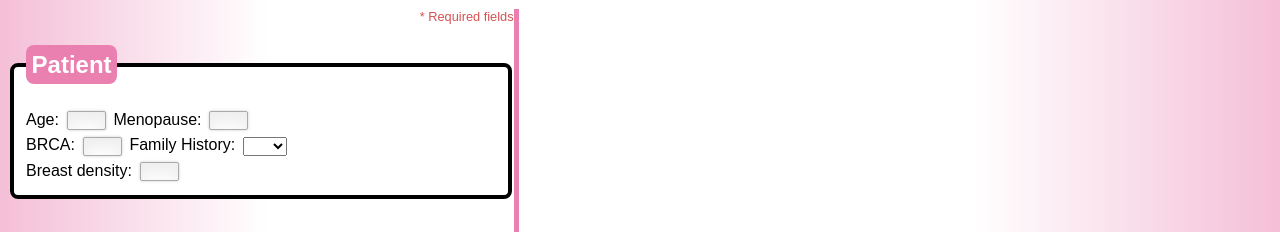
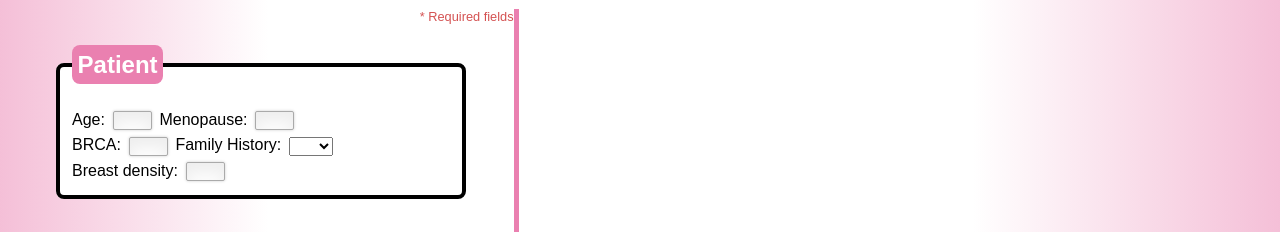
Before and after one commit to lancepf/BCD, a plain HTML site: page index.html in a window 1280 px wide. Shown: the part 643-875 px from the top of the page. Drawn offline with Linux system fonts and the light colour scheme.

Commit message:
Update css.css

```diff
--- a/CSS/css.css
+++ b/CSS/css.css
@@ -108,6 +108,7 @@ fieldset {
 	border:0.25em solid #000000;
 	border-radius:0.5em;
 	background-color:#FFFFFF;
+	margin:0 3em;
 }
 fieldset legend {
 	background-color:#EA80B0;
```
